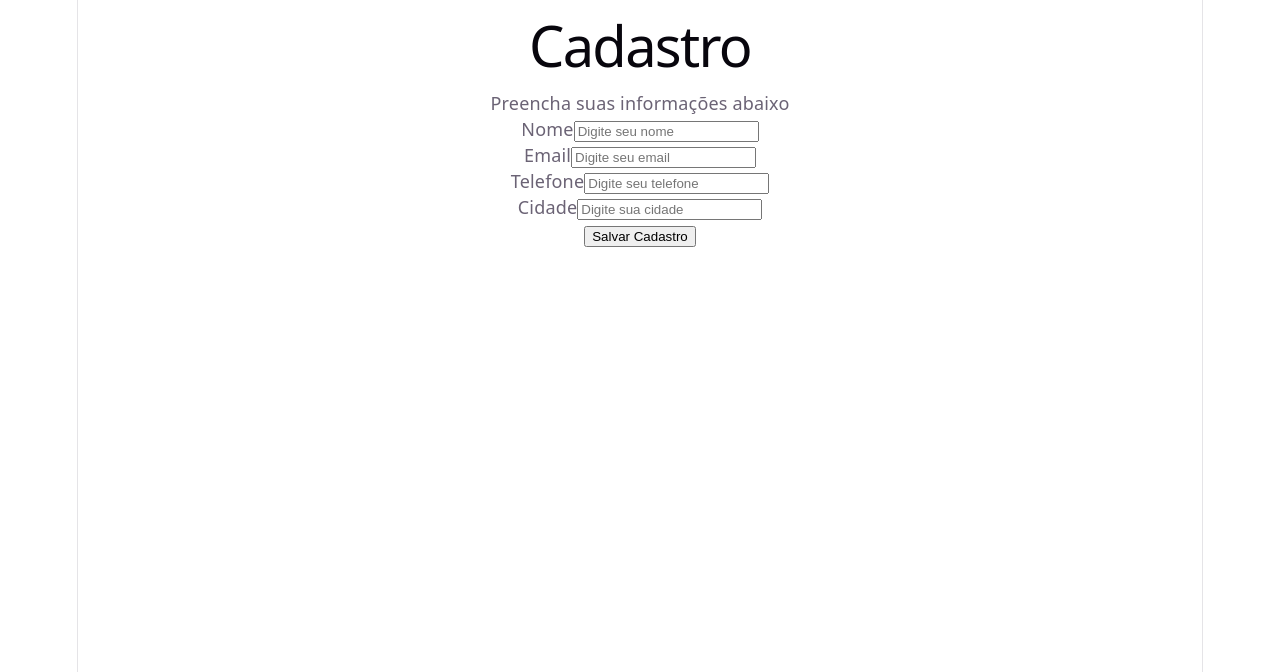
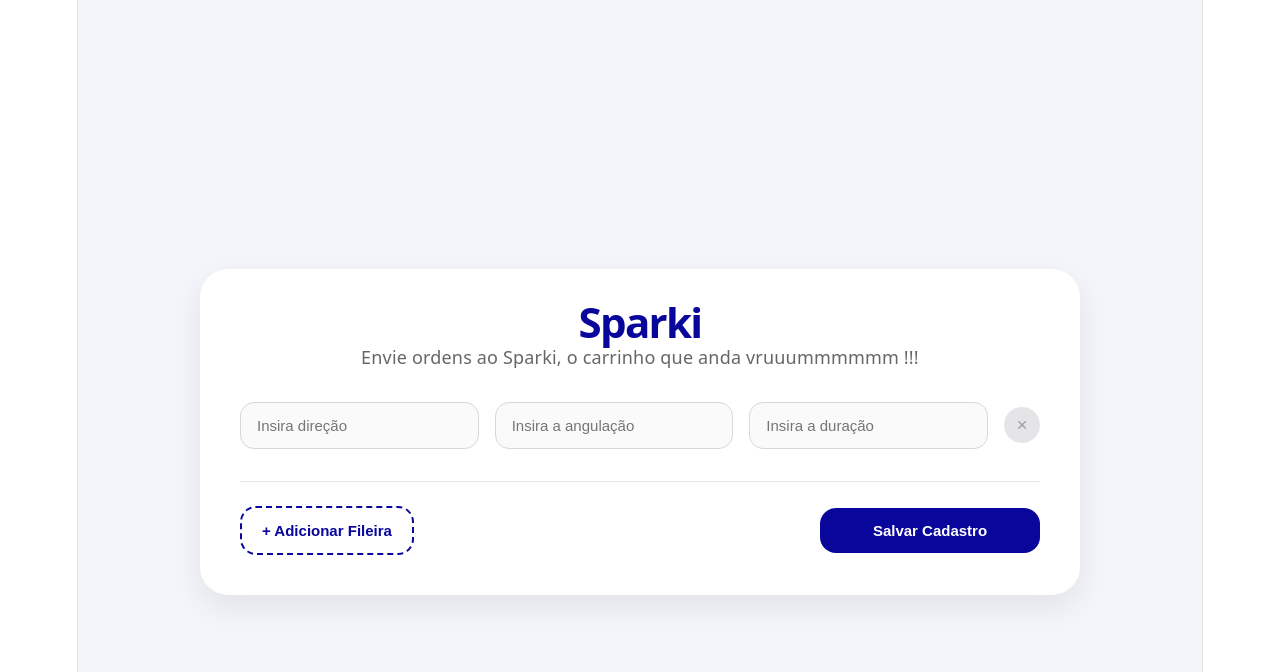
Before and after one commit to GustavoBeckSilva/sparki-project, a React (Vite) app in the folder frontend/: page / in a window 1280 px wide. Shown: the top 672 px of the page. Built offline with nearby package versions, Linux system fonts and the light colour scheme.

Commit message:
feat: implemented row insertion logic

```diff
--- a/frontend/src/components/TextInput/TextInput.module.css
+++ b/frontend/src/components/TextInput/TextInput.module.css
@@ -1,27 +1,28 @@
-.input-container {
-  margin-bottom: 20px;
+.input {
+  width: 100%;
+  max-width: 60%;
+
+  padding: 14px 16px;
+
+  font-size: 15px;
+
+  border: 1px solid #d8d8d8;
+  border-radius: 14px;
+
+  outline: none;
+
+  background: #fafafa;
+
+  transition:
+    border-color 0.2s ease,
+    box-shadow 0.2s ease,
+    background-color 0.2s ease;
 }
 
-.input-label {
-  display: block;
-  margin-bottom: 8px;
-  font-size: 14px;
-  font-weight: 600;
-  color: #444;
+.input:focus {
+  border-color: #09069c;
+
+  box-shadow: 0 0 0 4px rgba(9, 6, 156, 0.12);
+
+  background: white;
 }
-
-.text-input {
-  width: 100%;
-  padding: 14px 16px;
-  border: 1px solid #e5e7eb;
-  border-radius: 14px;
-  font-size: 15px;
-  outline: none;
-  box-sizing: border-box;
-  transition: all 0.2s ease;
-}
-
-.text-input:focus {
-  border-color: #09069c;
-  box-shadow: 0 0 0 4px rgba(9, 6, 156, 0.1);
-}
--- a/frontend/src/components/TextInput/TextInput.tsx
+++ b/frontend/src/components/TextInput/TextInput.tsx
@@ -1,32 +1,23 @@
-import React from "react";
-import "./TextInput.module.css";
+import styles from "./TextInput.module.css";
 
 interface TextInputProps {
-  label: string;
   value: string;
-  placeholder?: string;
+  placeholder: string;
   onChange: (value: string) => void;
 }
 
-const TextInput: React.FC<TextInputProps> = ({
-  label,
+export default function TextInput({
   value,
   placeholder,
   onChange,
-}) => {
+}: TextInputProps) {
   return (
-    <div className="input-container">
-      <label className="input-label">{label}</label>
-
     <input
-        className="text-input"
+      className={styles.input}
       type="text"
       value={value}
       placeholder={placeholder}
       onChange={(e) => onChange(e.target.value)}
     />
-    </div>
   );
-};
-
-export default TextInput;
+}
--- a/frontend/src/views/FormScreen/FormScreen.module.css
+++ b/frontend/src/views/FormScreen/FormScreen.module.css
@@ -1,66 +1,135 @@
-.page-container {
+.container {
   min-height: 100vh;
-  background: #f5f7fb;
-
   display: flex;
   justify-content: center;
   align-items: center;
-
   padding: 32px;
+  background: #f3f5fb;
 }
 
-.form-card {
+.card {
   width: 100%;
-  max-width: 550px;
-
+  max-width: 800px; /* Aumentado ligeiramente para acomodar o botão de remover */
   background: white;
-
   padding: 40px;
-
   border-radius: 28px;
-
-  box-shadow: 0 10px 40px rgba(0, 0, 0, 0.08);
+  box-shadow: 0 12px 32px rgba(0, 0, 0, 0.08);
 }
 
-.form-title {
+.title {
   margin: 0;
+  text-align: center;
   color: #09069c;
-  font-size: 32px;
+  font-size: 42px;
   font-weight: 700;
 }
 
-.form-subtitle {
+.subtitle {
+  text-align: center;
+  color: #666;
   margin-top: 8px;
   margin-bottom: 32px;
-  color: #666;
 }
 
-.submit-button {
+/* Container que envolve todas as linhas */
+.formContainer {
+  display: flex;
+  flex-direction: column;
+  gap: 16px;
+  margin-bottom: 32px;
+}
+
+/* Layout de cada fileira individual */
+.row {
+  display: flex;
+  gap: 16px;
+  align-items: center;
   width: 100%;
+}
 
-  margin-top: 12px;
-  padding: 16px;
+/* Ajustando o TextInput para ocupar espaço equivalente na row */
+.row > div,
+.row > input {
+  flex: 1;
+  max-width: 100%;
+}
 
+/* Botão de excluir fileira (X) */
+.removeButton {
+  background: #ff4d4d;
+  color: white;
+  border: none;
+  border-radius: 50%;
+  width: 36px;
+  height: 36px;
+  font-size: 14px;
+  font-weight: bold;
+  cursor: pointer;
+  display: flex;
+  align-items: center;
+  justify-content: center;
+  transition: background-color 0.2s, transform 0.1s;
+  flex-shrink: 0;
+}
+
+.removeButton:hover:not(:disabled) {
+  background: #cc0000;
+  transform: scale(1.05);
+}
+
+.removeButton:disabled {
+  background: #e5e4e7;
+  color: #a19da6;
+  cursor: not-allowed;
+}
+
+/* Container inferior para os botões de ação */
+.actionsContainer {
+  display: flex;
+  justify-content: space-between;
+  align-items: center;
+  gap: 16px;
+  border-top: 1px solid #e5e4e7;
+  padding-top: 24px;
+}
+
+/* Botão de Adicionar Nova Fileira */
+.addButton {
+  padding: 14px 20px;
+  border: 2px dashed #09069c;
+  border-radius: 16px;
+  background: transparent;
+  color: #09069c;
+  font-size: 15px;
+  font-weight: 600;
+  cursor: pointer;
+  transition: background-color 0.2s, transform 0.2s;
+}
+
+.addButton:hover {
+  background: rgba(9, 6, 156, 0.05);
+  transform: translateY(-2px);
+}
+
+/* Botão de Salvar original */
+.button {
+  width: 220px;
+  padding: 14px 20px;
   border: none;
   border-radius: 16px;
-
-  background-color: #09069c;
+  background: #09069c;
   color: white;
-
-  font-size: 16px;
+  font-size: 15px;
   font-weight: 600;
-
   cursor: pointer;
-
-  transition: all 0.2s ease;
+  transition: transform 0.2s ease, box-shadow 0.2s ease, background-color 0.2s ease;
 }
 
-.submit-button:hover {
+.button:hover {
   transform: translateY(-2px);
-
   box-shadow: 0 8px 20px rgba(9, 6, 156, 0.25);
 }
 
-.submit-button:active {
+.button:active {
   transform: translateY(0);
 }
--- a/frontend/src/views/FormScreen/FormScreen.tsx
+++ b/frontend/src/views/FormScreen/FormScreen.tsx
@@ -1,68 +1,96 @@
-import React, { useState } from "react";
-import "./FormScreen.module.css";
+import { useState } from "react";
 import TextInput from "../../components/TextInput/TextInput";
+import styles from "./FormScreen.module.css";
 
-const FormScreen: React.FC = () => {
-  const [nome, setNome] = useState("");
-  const [email, setEmail] = useState("");
-  const [telefone, setTelefone] = useState("");
-  const [cidade, setCidade] = useState("");
+interface OrderRow {
+  direction: string;
+  angulation: string;
+  duration: string;
+}
 
-  const handleSubmit = () => {
-    console.log({
-      nome,
-      email,
-      telefone,
-      cidade,
-    });
+export default function FormScreen() {
+  // Iniciamos com uma fileira vazia
+  const [rows, setRows] = useState<OrderRow[]>([
+    { direction: "", angulation: "", duration: "" },
+  ]);
+
+  // Função para atualizar um campo específico de uma fileira específica
+  const handleInputChange = (index: number, field: keyof OrderRow, value: string) => {
+    const updatedRows = [...rows];
+    updatedRows[index][field] = value;
+    setRows(updatedRows);
   };
 
+  // Adiciona uma nova fileira de campos
+  const addRow = () => {
+    setRows([...rows, { direction: "", angulation: "", duration: "" }]);
+  };
+
+  // Remove uma fileira específica pelo index
+  const removeRow = (index: number) => {
+    // Evita remover se só houver uma fileira (opcional, remova a validação se quiser permitir 0 fileiras)
+    if (rows.length > 1) {
+      setRows(rows.filter((_, i) => i !== index));
+    }
+  };
+
+  function salvar() {
+    console.log("Ordens enviadas:", rows);
+  }
+
   return (
-    <div className="page-container">
-      <div className="form-card">
-        <h1 className="form-title">Cadastro</h1>
+    <div className={styles.container}>
+      <div className={styles.card}>
+        <h1 className={styles.title}>Sparki</h1>
 
-        <p className="form-subtitle">
-          Preencha suas informações abaixo
+        <p className={styles.subtitle}>
+          Envie ordens ao Sparki, o carrinho que anda vruuummmmmm !!!
         </p>
 
+        <div className={styles.formContainer}>
+          {rows.map((row, index) => (
+            <div key={index} className={styles.row}>
               <TextInput
-          label="Nome"
-          value={nome}
-          onChange={setNome}
-          placeholder="Digite seu nome"
+                value={row.direction}
+                onChange={(val) => handleInputChange(index, "direction", val)}
+                placeholder="Insira direção"
               />
 
               <TextInput
-          label="Email"
-          value={email}
-          onChange={setEmail}
-          placeholder="Digite seu email"
+                value={row.angulation}
+                onChange={(val) => handleInputChange(index, "angulation", val)}
+                placeholder="Insira a angulação"
               />
 
               <TextInput
-          label="Telefone"
-          value={telefone}
-          onChange={setTelefone}
-          placeholder="Digite seu telefone"
-        />
-
-        <TextInput
-          label="Cidade"
-          value={cidade}
-          onChange={setCidade}
-          placeholder="Digite sua cidade"
+                value={row.duration}
+                onChange={(val) => handleInputChange(index, "duration", val)}
+                placeholder="Insira a duração"
               />
 
               <button
-          className="submit-button"
-          onClick={handleSubmit}
+                type="button"
+                className={styles.removeButton}
+                onClick={() => removeRow(index)}
+                disabled={rows.length === 1} // Desabilita se for a única fileira restante
+                title="Remover fileira"
               >
+                ✕
+              </button>
+            </div>
+          ))}
+        </div>
+
+        <div className={styles.actionsContainer}>
+          <button type="button" className={styles.addButton} onClick={addRow}>
+            + Adicionar Fileira
+          </button>
+
+          <button className={styles.button} onClick={salvar}>
             Salvar Cadastro
           </button>
         </div>
       </div>
+    </div>
   );
-};
-
-export default FormScreen;
+}
```
Lines whose indentation alone changed are shown as unchanged.
